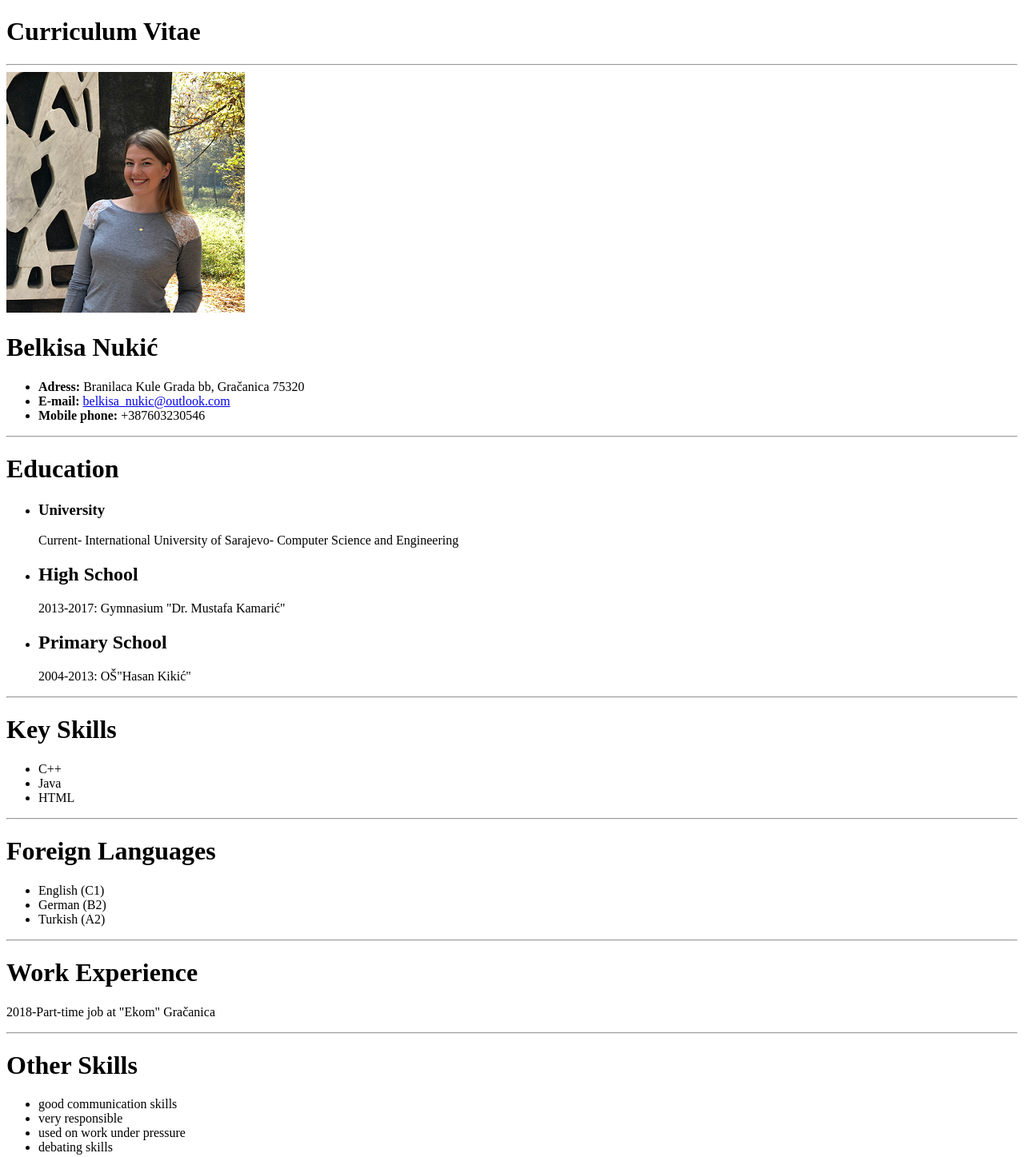
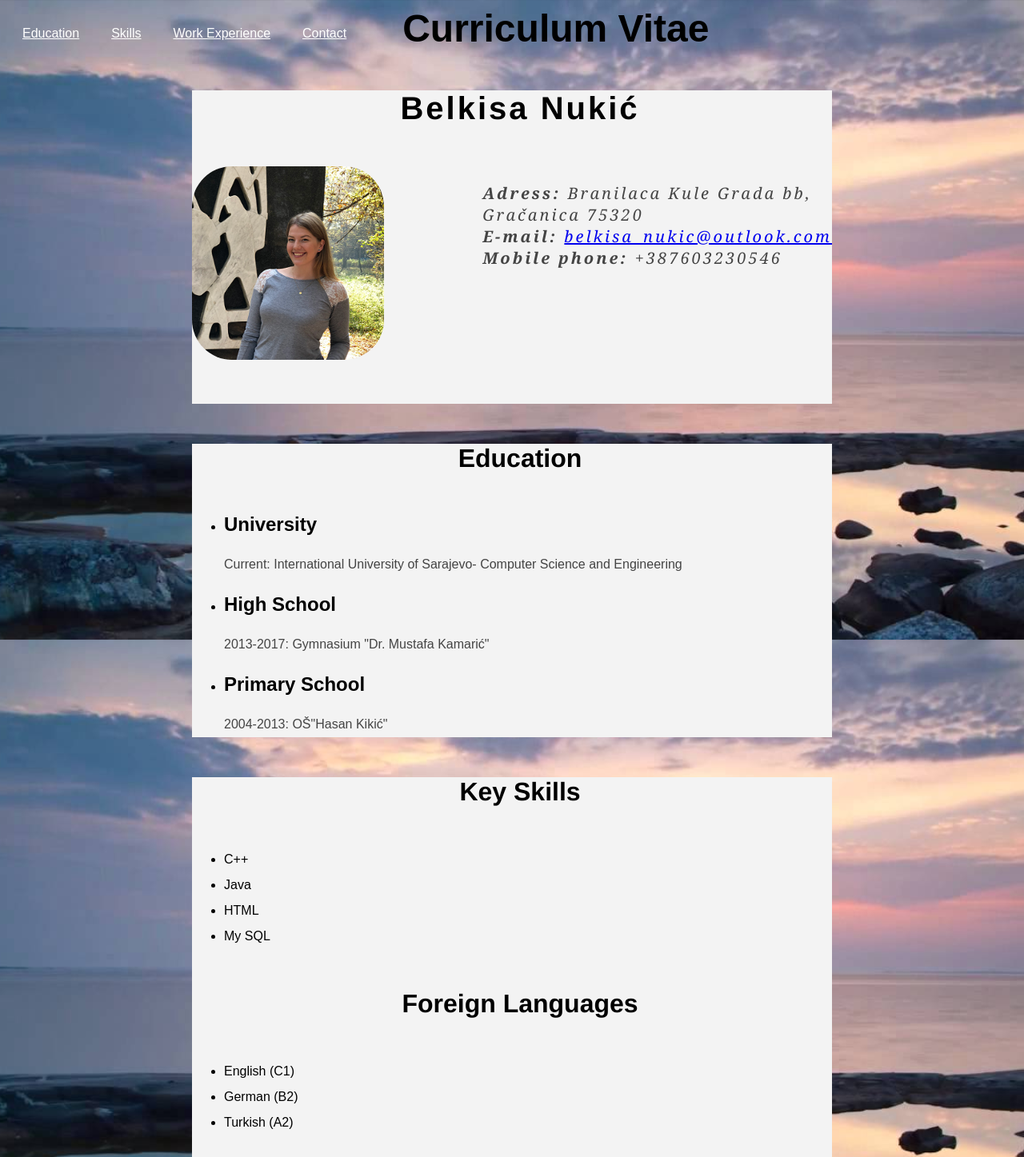
Before and after one commit to BelkisaNukic/CV, a plain HTML site: page index.html in a window 1280 px wide. Shown: the top 1447 px of the page at 80% size. Drawn offline with Linux system fonts and the light colour scheme; files whose address does not match are found by name.

Commit message:
Add files via upload

```diff
--- a/index.html
+++ b/index.html
@@ -9,107 +9,107 @@ Purpose: The purpose of this project is to learn the basics of HTML
 -->
 <head>
 <title>Belkisa Nukić-CV </title>
+<link href= "C:\Users\ASUS\Desktop\IUS\-Third Year-\Web App Development\styles.css" type="text/css" rel="stylesheet" />
 
 <meta charset="UTF-8">
+
+<div class="navigation">
+        <a href="#edu">Education</a>
+        <a href="#sk">Skills</a>
+        <a href="#work">Work Experience</a>
+         <a href="#contact">Contact</a>
+
+</div>
 
 </head>
 
 <body >
-	<h1>Curriculum Vitae</h1>
-	<hr>
 
-	<img src="belkisa.png">
-<div id="cv">
+	<div id="title">Curriculum Vitae </div>
+
 
 	<div id="name">
 		<h1 >Belkisa Nukić</h1>
-
-
-		</div>
+		<img src="belkisa.png">
 
 	<div id="contactDetails">
 	    <ul>
-				<li><b>Adress: </b> Branilaca Kule Grada bb, Gračanica 75320</li>
+
+	    	<li><b>Adress: </b> Branilaca Kule Grada bb,<br>Gračanica 75320</li>
 		    <li><b>E-mail: </b><a href="mailto:belkisa_nukic@outlook.com" target="_blank">belkisa_nukic@outlook.com</a></li>
 		    <li><b>Mobile phone:</b> +387603230546</li>
 		</ul>
 	</div>
-		<hr>
 	</div>
 
-	<div id="mainArea">
-
-		<div>
+	<div id="edu">
 		<h1>Education</h1>
 		<ul>
 			<li>
-
-					<h3>University</h3>
-					<p>Current- International University of Sarajevo- Computer Science and Engineering </p>
+				<h2>University</h2>
+				<p>Current: International University of Sarajevo- Computer Science and Engineering </p>
 			</li>
 			<li>
-
 				<h2>High School</h2>
 				<p> 2013-2017: Gymnasium "Dr. Mustafa Kamarić"</p>
 				</li>
 			<li>
-
 				<h2>Primary School</h2>
 				<p>2004-2013: OŠ"Hasan Kikić"</p>
 			</li>
 		</ul>
-
-			<hr>
-
 	</div>
 
 
-			<div>
+	<div id="sk">
 		<h1>Key Skills</h1>
-
 		<ul>
 			<li>C++</li>
 			<li>Java</li>
 			<li>HTML</li>
+			<li>My SQL </li>
 
 		</ul>
-			</div>
-			<hr>
-			<div>
+
 		<h1>Foreign Languages</h1>
-
 		<ul>
 		    <li>English (C1)</li>
 			<li>German (B2)</li>
 			<li>Turkish (A2)</li>
-
 		</ul>
-			</div>
-			<hr>
-			<div >
-				<h1>Work Experience</h1>
-				<p>2018-Part-time job at "Ekom" Gračanica</p>
-			</div>
-			<hr>
-			<div>
 		<h1>Other Skills</h1>
-
 			<ul>
 				<li>good communication skills</li>
 				<li>very responsible</li>
 				<li>used on work under pressure</li>
 				<li>debating skills</li>
+			</ul>
+	</div>
 
+	<div id="work" >
+		<h1>Work Experience</h1>
+		<ul>
+     		<li> Present-Computer Science Representative at SPIUS</li>
+			<li>2018-Part-time job at "Ekom" Gračanica</li>
 		</ul>
+	</div>
 
-			</div>
+ <div id="contact" style="position:relative;">
+        <h1 >Contact Me</h1>
+<div class="contact">
+            <form action="someAction">
+                <label for="name1">First Name</label>
+                <input type="text" id="name1" name="firstname" placeholder="Belkisa">
+
+                <label for="surname">Last Name</label>
+                <input type="text" id="surname" name="lastname" placeholder="Nukic">
 
 
 
-
-
-
-	</div>
+                <label for="subject"></label>
+                <textarea id="subject" name="subject" placeholder="Write Your message here..." style="height: 100px; width: 300px;  margin: 50px;"></textarea>
+                <input type="submit" value="Submit">
+            </form>
         </div>
 
 </body>
--- /dev/null
+++ b/styles.css
@@ -0,0 +1,127 @@
+
+.navigation a {
+    float: left;
+    color: white;
+    text-align: center;
+    padding: 25px 20px;
+     display: inline;
+
+    }
+body {
+	font-family: arial, sans-serif;
+	background-color: LightGrey;
+	background-image: url("back.jpg");
+	background-size: 100% 100%;
+	background-repeat:;
+	background-attachment: fixed;
+    background-position: center;
+    background-repeat: no-repeat;
+    background-size: cover;
+
+}
+
+h1 {
+ color: black;
+ text-align: center;
+ width: 90%;
+ margin:50px;
+ font-family: 'Rokkitt', Helvetica, Arial, Impact sans-serif;
+
+}
+#name, #contactDetails {
+	color:black;
+	letter-spacing: 3px;
+	font-size: 15pt;
+
+
+}
+#title{
+	top:100px;
+	font-size: 36pt;
+	font-weight: bold;
+	text-align: left;
+	text-indent: 50px;
+
+}
+p {
+	font-size: 1em;
+	line-height:2;
+	margin-bottom: 20px;
+	color: #444;
+}
+
+#name {
+	width: 90%;
+	max-width: 800px;
+	background: #f3f3f3;
+	margin: 30px auto;
+
+}
+#edu {
+
+	width: 90%;
+	max-width: 800px;
+	background: #f3f3f3;
+	margin: 30px auto;
+}
+#sk ul{
+	line-height: 2;
+}
+#sk {
+	width: 90%;
+	max-width: 800px;
+	background: #f3f3f3;
+	margin: 30px auto;
+}
+#work ul{
+	line-height: 2;
+}
+#work {
+	width: 90%;
+	max-width: 800px;
+	background: #f3f3f3;
+	margin: 30px auto;
+}
+#contact {
+	width: 90%;
+	max-width: 800px;
+	background: #f3f3f3;
+	margin: 30px auto;
+}
+.contact {
+    border-radius: 5px;
+    background-color: #f2f2f2;
+    text-align: center;
+
+
+}
+
+img {
+	width: 30%;
+	height:30%;
+	-webkit-border-radius: 50px;
+	border-radius: 50px;
+	margin-bottom: 50px;
+	}
+
+
+#contactDetails {
+    float:right;
+	font-size: auto;
+	display: inline;
+	text-align: left;
+    font-style: italic;
+    font-family: Georgia, Times, serif;
+}
+#contactDetails ul {
+	list-style-type: none;
+	font-size: 16pt em;
+}
+
+#contactDetails ul li {
+	color: #444;
+}
+
+#contactDetails ul li a:hover {
+	color: #cf8a05;
+}
```
Also changed, not shown: back.jpg (added). Lines whose indentation alone changed are shown as unchanged.
